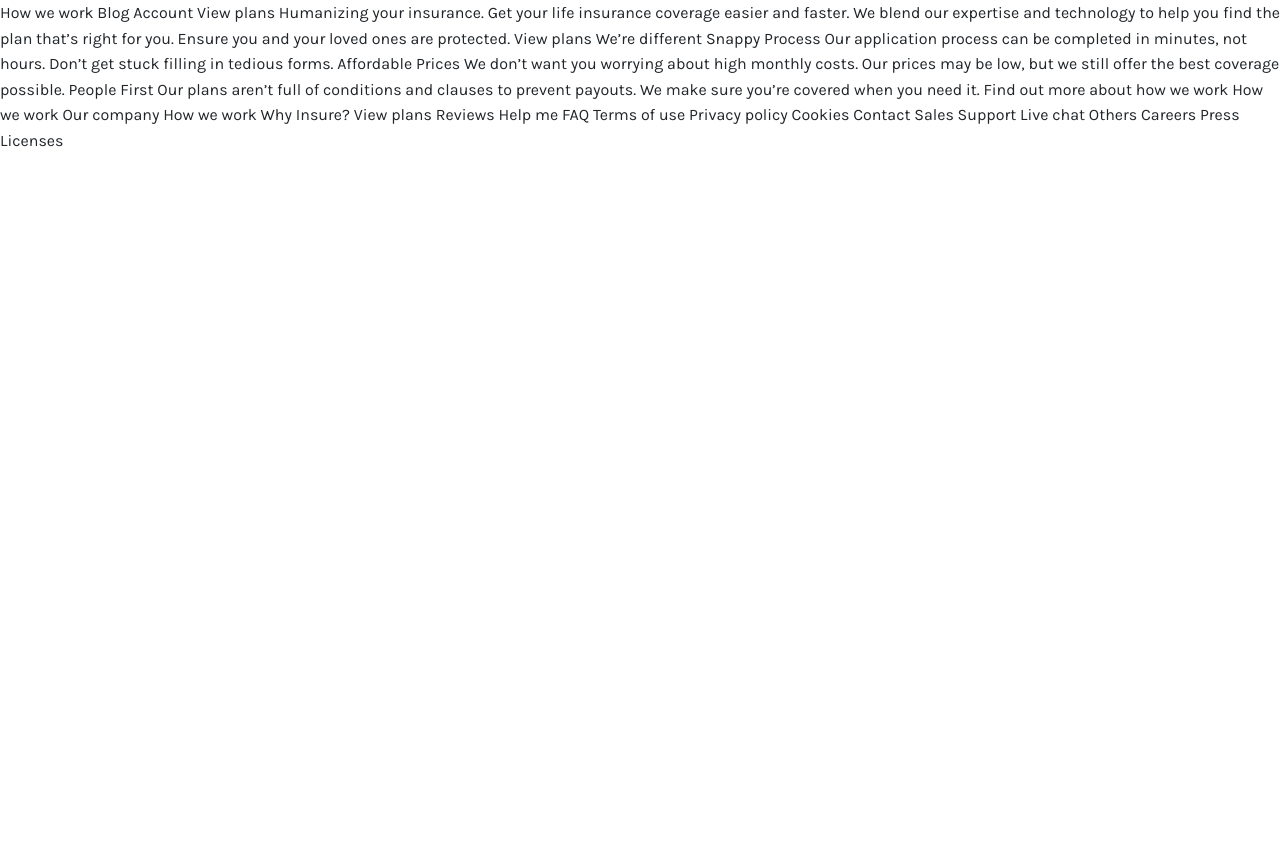
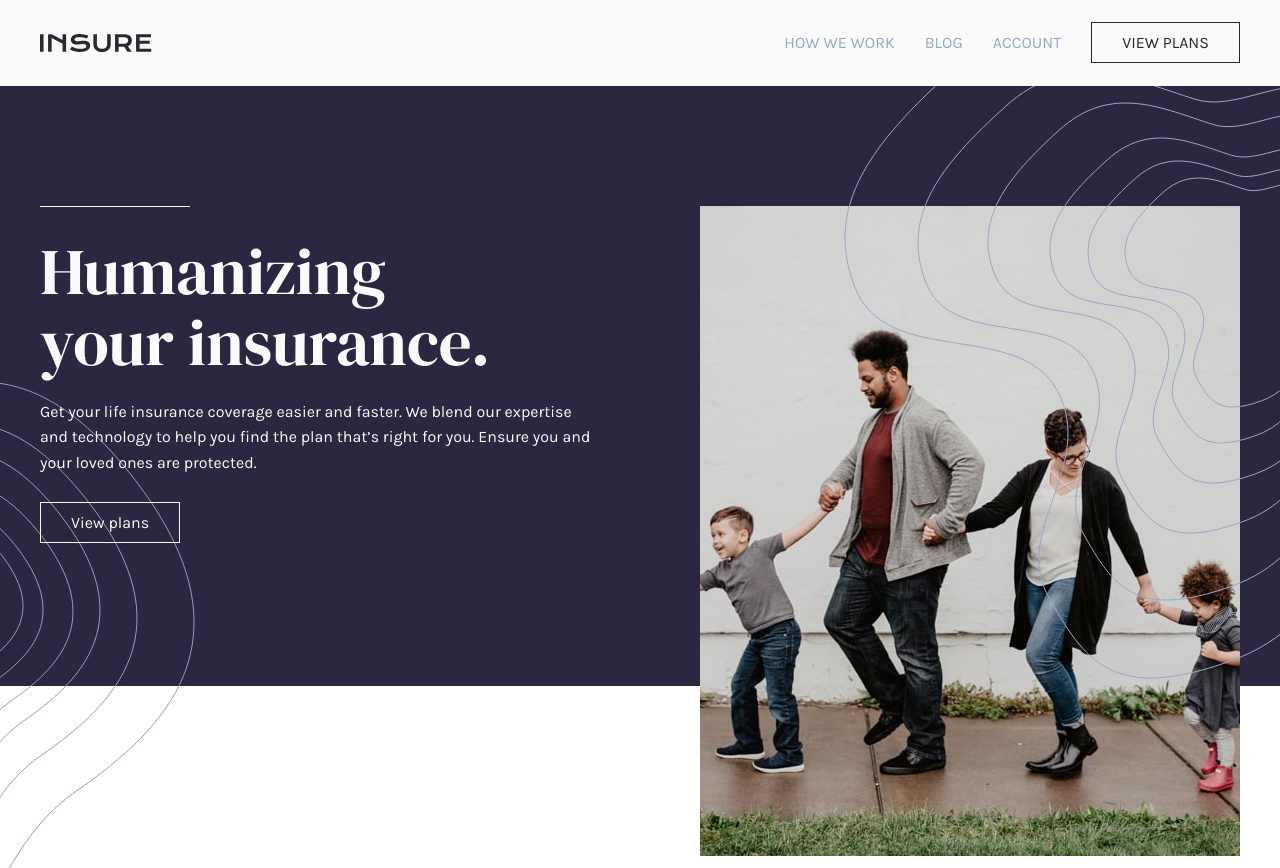
Before and after one commit to aitchjames/insure, a website: page index.html in a window 1280 px wide. Shown: the top 868 px of the page. Before the commit the page ends 800 px from the top, so only its background shows below. Drawn offline with Linux system fonts and the light colour scheme.

Commit message:
navigation and hero styled for desktop

```diff
--- a/index.html
+++ b/index.html
@@ -12,20 +12,36 @@
     <link rel="stylesheet" href="css/style.css">
 </head>
 <body>
-
-    How we work
-    Blog
-    Account
-    View plans
-
-    Humanizing your insurance.
-
-    Get your life insurance coverage easier and faster. We blend our expertise
+    <header class="navbar">
+        <div class="container">
+            <img class="navbar-logo" src="images/logo.svg" alt="Insure Logo">
+            <div class="nav">
+                <ul>
+                    <li><a href="">How we work</a></li>
+                    <li><a href="">Blog</a></li>
+                    <li><a href="">Account</a></li>
+                    <li><a href="" class="button">View plans</a></li>
+                </ul>
+            </div>
+        </div>
+    </header>
+    <div class="hero-wrapper"></div>
+    <section class="hero">
+        <div class="container">
+            <div class="hero-information">
+                <h1><span>Humanizing</span> your insurance.</h1>
+                <p>Get your life insurance coverage easier and faster. We blend our expertise
                 and technology to help you find the plan that’s right for you. Ensure you
-    and your loved ones are protected.
-
-    View plans
-
+                and your loved ones are protected.</p>
+                <a href="" class="button button--light">View plans</a>
+            </div>
+            <div class="hero-image">
+                <img src="images/image-intro-desktop.jpg" alt="">
+            </div>
+        </div>
+    </section>
+    <section class="features">
+        <div class="container">
             We’re different
 
             Snappy Process
@@ -42,35 +58,48 @@
 
             Our plans aren’t full of conditions and clauses to prevent payouts. We make
             sure you’re covered when you need it.
+        </div>
+    </section>
+    <div class="container">
+        <section class="call-to-action">
+            <h2>Find out more about how we work</h2>
+            <a href="" class="button button--light">How we work</a>
+        </section>
+    </div>
+    <footer class="footer">
+        <div class="container">
+            <div class="footer-bottom">
+                <h4>Our company</h4>
+                <ul>
+                    <li>How we work</li>
+                    <li>Why Insure?</li>
+                    <li>View plans</li>
+                    <li>Reviews</li>
+                </ul>
 
-    Find out more about how we work
+                <h4>Help me</h4>
+                <ul>
+                    <li>FAQ</li>
+                    <li>Terms of use</li>
+                    <li>Privacy policy</li>
+                    <li>Cookies</li>
+                </ul>
 
-    How we work
+                <h4>Contact</h4>
+                <ul>
+                    <li>Sales</li>
+                    <li>Support</li>
+                    <li>Live chat</li>
+                </ul>
 
-    Our company
-
-    How we work
-    Why Insure?
-    View plans
-    Reviews
-
-    Help me
-
-    FAQ
-    Terms of use
-    Privacy policy
-    Cookies
-
-    Contact
-
-    Sales
-    Support
-    Live chat
-
-    Others
-
-    Careers
-    Press
-    Licenses
+                <h4>Others</h4>
+                <ul>
+                    <li>Careers</li>
+                    <li>Press</li>
+                    <li>Licenses</li>
+                </ul>
+            </div>
+        </div>
+    </footer>
 </body>
 </html>
--- a/sass/base/_base.scss
+++ b/sass/base/_base.scss
@@ -68,3 +68,9 @@ body {
         //grid-template-rows: 6rem calc(100vh - 6rem);
     }
 }
+
+.container {
+    margin: 0px auto;
+    max-width: 95%;
+    width: 120rem;
+}
--- a/sass/base/_button.scss
+++ b/sass/base/_button.scss
@@ -1,7 +1,7 @@
 .button {
-    border: none;
+    border: 1px var(--color-light) solid;
     color: var(--color-light);
-    background-color: var(--color-primary);
+    background-color: transparent;
     font-weight: 500;
     padding: 1rem 3rem;
     cursor: pointer;
@@ -10,6 +10,7 @@
     transition: background-color 0.3s ease;
 
     &:hover {
-        background-color: #99e3e2;
+        color: var(--color-primary);
+        background-color: var(--color-light);
     }
 }
--- /dev/null
+++ b/sass/layout/_hero.scss
@@ -0,0 +1,63 @@
+.hero {
+    background-color: var(--color-primary);
+    height: 60rem;
+    margin-bottom: 30rem;
+
+    & .container {
+        color: var(--color-gray-light);
+        padding: 15rem 0 10rem 0;
+        z-index: 2;
+        display: grid;
+        grid-template-columns: auto 1fr;
+        grid-column-gap: 10rem;
+    }
+
+    &-information {
+        z-index: 10;
+
+        & h1 {
+            font-size: 6.5rem;
+            font-family: var(--font-heading);
+            font-weight: 400;
+            position: relative;
+            max-width: 500px;
+            line-height: 1.1;
+            margin-bottom: 2rem;
+
+            & span {
+                display: block;
+            }
+
+            &:before {
+                content: "";
+                position: absolute;
+                height: 15px;
+                border-top: 1px solid white;
+                top: 0;
+                width: 15rem;
+                margin-top: -3rem;
+            }
+        }
+
+        & p {
+            margin-bottom: 3.5rem;
+        }
+    }
+
+    &-image {
+
+        & img {
+            margin-top: -3rem;
+        }
+    }
+
+    &-wrapper {
+        background-image: url("../images/bg-pattern-intro-left-desktop.svg"), url("../images/bg-pattern-intro-right-desktop.svg");
+        background-position: left bottom, right top;
+        background-repeat: no-repeat;
+        height: 800px;
+        width: 100%;
+        position: absolute;
+        z-index: 5;
+    }
+}
--- /dev/null
+++ b/sass/layout/_nav.scss
@@ -0,0 +1,38 @@
+.navbar {
+    background-color: var(--color-gray-light);
+
+    &-logo {
+        width: auto;
+        max-height: 3rem;
+    }
+
+    & .container {
+        display: grid;
+        grid-template-columns: 1fr auto;
+        align-items: center;
+        padding: 3rem 0;
+    }
+}
+
+.nav ul {
+    display: grid;
+    grid-template-columns: repeat(4, auto);
+    grid-column-gap: 3rem;
+    list-style: none;
+
+    & li a {
+        text-decoration: none;
+        color: var(--color-secondary);
+        text-transform: uppercase;
+
+        &.button {
+            border: 1px var(--color-primary-dark) solid;
+            color: var(--color-primary-dark);
+
+            &:hover {
+                background-color: var(--color-primary-dark);
+                color: var(--color-light);
+            }
+        }
+    }
+}
--- a/sass/main.scss
+++ b/sass/main.scss
@@ -1,3 +1,9 @@
 @import "base/variables";
 @import "base/base";
 @import "base/button";
+
+@import "layout/call-to-action";
+@import "layout/features";
+@import "layout/footer";
+@import "layout/hero";
+@import "layout/nav";
```
Also changed, not shown: css/style.css, sass/layout/_call-to-action.scss (added), sass/layout/_features.scss (added), sass/layout/_footer.scss (added). Lines whose indentation alone changed are shown as unchanged.
